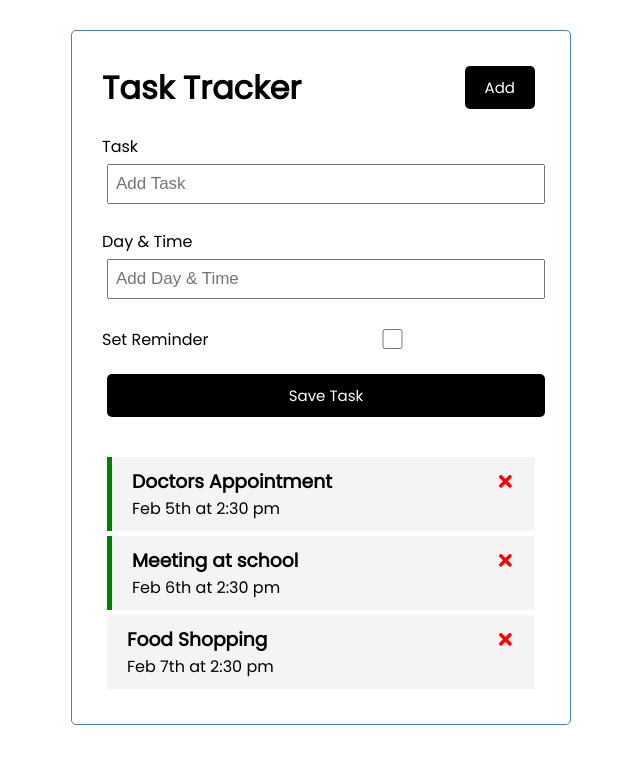
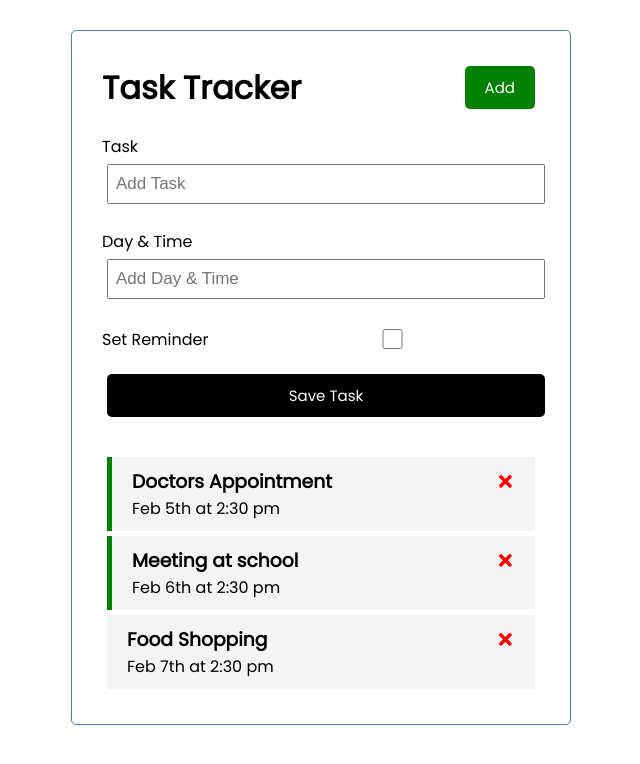
Before and after one commit to AbidAlWassie/React-Task-Tracker, a React (Create React App) app: page / in a window 1280 px wide. Shown: the top 764 px of the page, without its empty margins (319-959 px from the left). Built offline with nearby package versions, Linux system fonts and the light colour scheme.

Commit message:
updated project

```diff
--- a/src/App.js
+++ b/src/App.js
@@ -48,8 +48,10 @@
 
   return (
     <div className="container">
-      <Header onAdd={() => {setShowAddTask(!showAddTask)}} />
-      {showAddTask &&<AddTask onAdd={addTask}/>}
+      <Header
+        onAdd={() => setShowAddTask(!showAddTask)}
+        />
+      {showAddTask && <AddTask onAdd={addTask}/>}
       {tasks.length > 0 ? <Tasks tasks={tasks} onDelete={deleteTask} onToggle={toggleReminder} /> : "No task to show."}
     </div>
   )
--- a/src/components/Header.js
+++ b/src/components/Header.js
@@ -1,11 +1,11 @@
 import PropTypes from "prop-types";
 import Button from "./Button";
 
-const Header = ({title, onAdd}) => {
+const Header = ({title, onAdd, showAdd}) => {
   return (
     <header className="header">
       <h1>{title}</h1>
-      <Button color="black" text="Add" onClick={onAdd} />
+      <Button color={showAdd ? "red" : "green"} text={showAdd ? "Close" : "Add"} onClick={onAdd} />
     </header>
   )
 }
```
